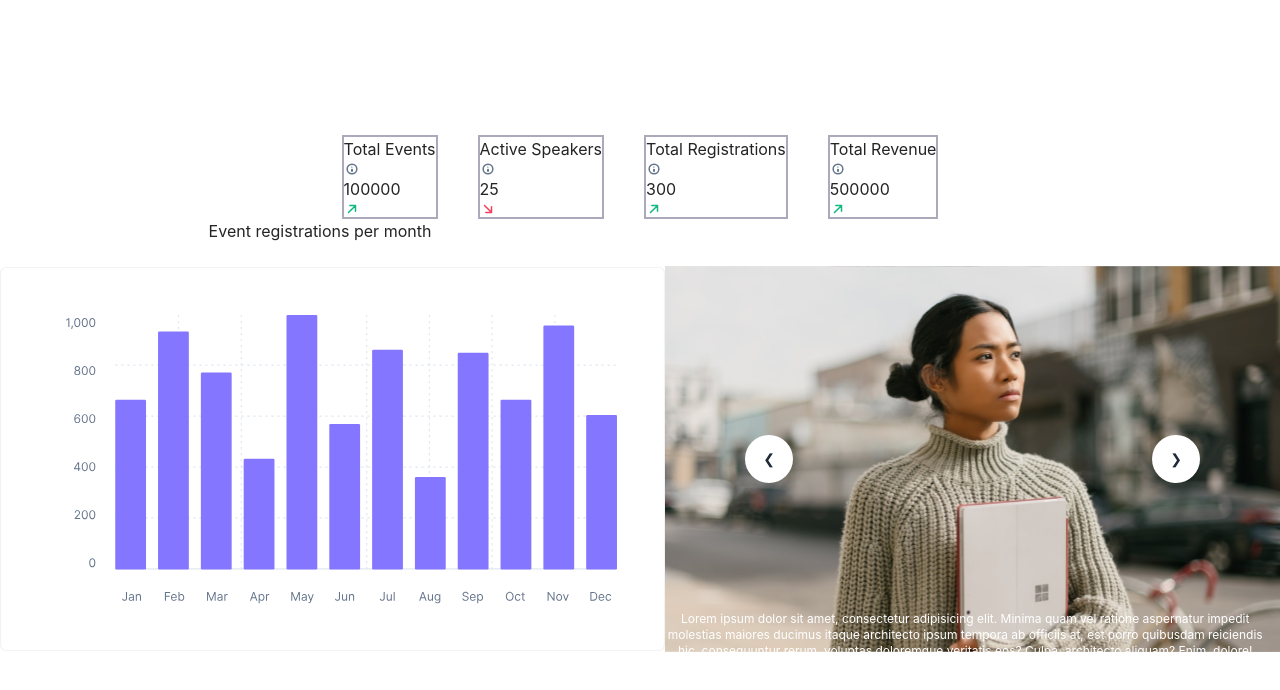
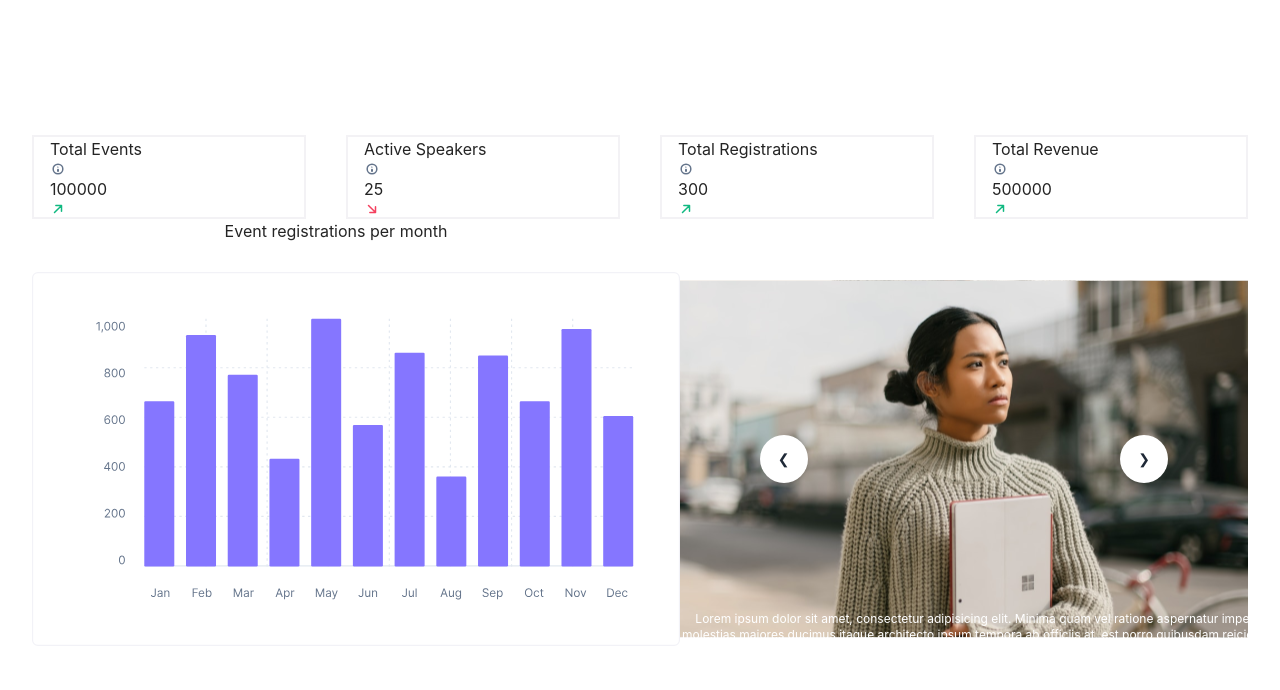
Before and after one commit to Daniel264/alphatwelve, a React (Vite) app: page / in a window 1280 px wide. Shown: the top 690 px of the page. Built offline with nearby package versions, Linux system fonts and the light colour scheme.

Commit message:
align each summaryComponent

```diff
--- a/src/App.tsx
+++ b/src/App.tsx
@@ -4,7 +4,7 @@ import "./globals.css";
 
 function App() {
     return (
-        <div className="w-full h-[100vh] flex-col justify-center items-center flex">
+        <div className="w-full h-[100vh] p-4 md:p-8 flex-col justify-center items-center flex">
             <Summary />
             <Hero />
         </div>
--- a/src/components/Summary.tsx
+++ b/src/components/Summary.tsx
@@ -2,7 +2,7 @@ import SummaryComponent from "./SummaryComponent";
 
 const Summary = () => {
     return (
-        <section className="flex flex-row gap-10">
+        <section className="flex flex-row gap-10 w-full">
             <SummaryComponent
                 title={"Total Events"}
                 price={100000}
--- a/src/components/SummaryComponent.tsx
+++ b/src/components/SummaryComponent.tsx
@@ -10,8 +10,8 @@ interface SummaryProps {
 
 const SummaryComponent = ({ title, price, percentagePositive }: SummaryProps) => {
     return (
-        <div>
-            <article className="border-2 border-[#ADA9BB]">
+        <div className="w-full">
+            <article className="border-2 border-[#ADA9BB]/15 px-4 w-full">
                 <div>
                     <p>{title}</p>
                     <img src={Information} alt="" />
```
